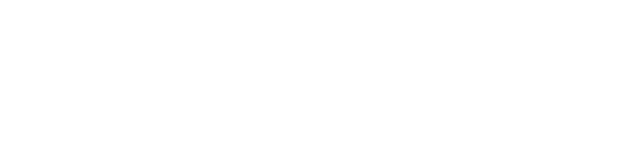
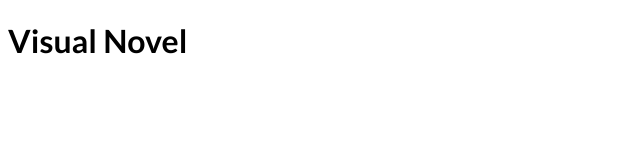
Before and after one commit to LandistRahildar/visual-novel, a plain HTML site: page index.html in a window 1280 px wide. Shown: the whole page, without its empty margins (0-640 px from the left). Drawn offline with Linux system fonts and the light colour scheme.

Commit message:
add font and heading

```diff
--- a/index.html
+++ b/index.html
@@ -5,11 +5,27 @@
     <meta charset="UTF-8">
     <meta name="viewport" content="width=device-width, initial-scale=1.0">
     <title>Visual Novel</title>
+    <link rel="preconnect" href="https://fonts.googleapis.com">
+    <link rel="preconnect" href="https://fonts.gstatic.com" crossorigin>
+    <link href="https://fonts.googleapis.com/css2?family=Lato:ital,wght@0,400;0,700;1,400&display=swap"
+        rel="stylesheet">
     <script src="script.js"></script>
 </head>
 
 <body>
 
+    <h1>Visual Novel</h1>
+
+
+
+    <style>
+
+        body {
+            font-family: "Lato", sans-serif;
+        }
+
+    </style>
+
 </body>
 
 </html>
```
